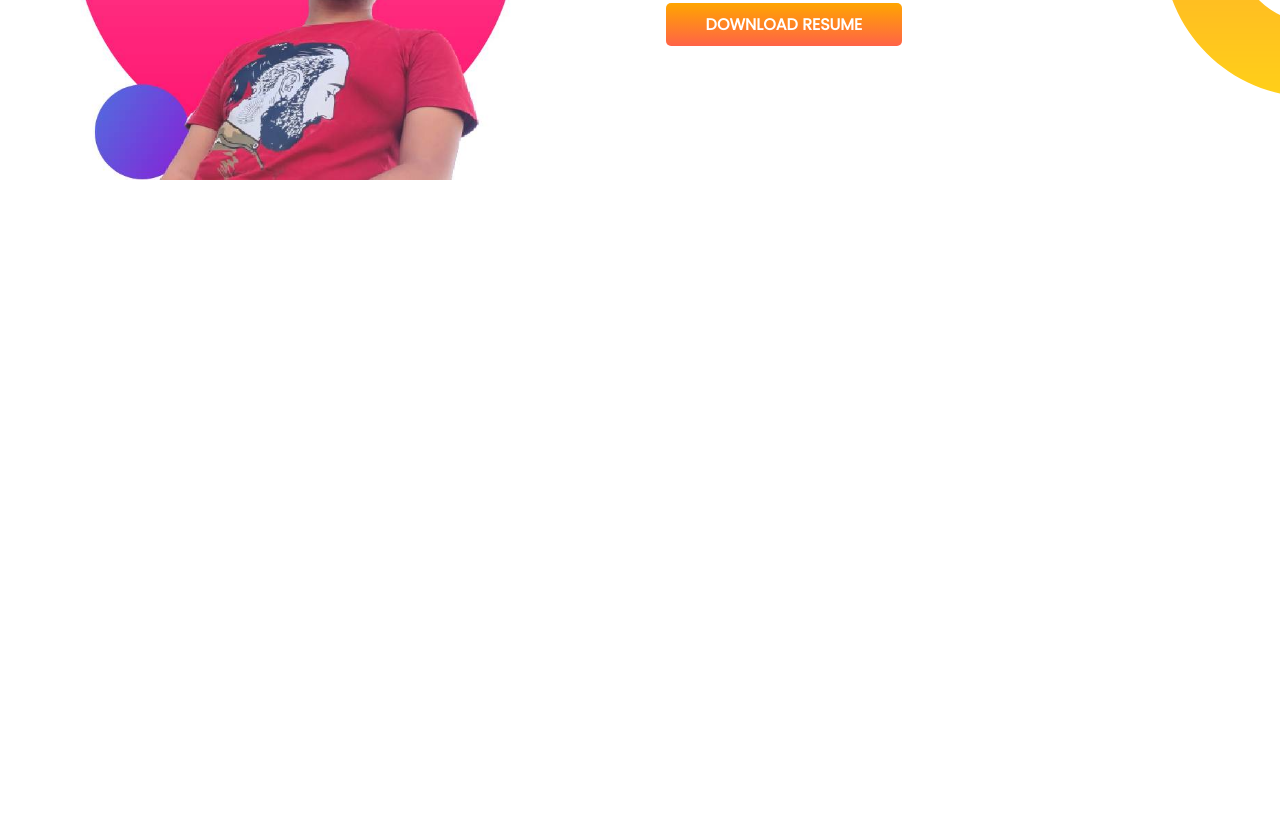
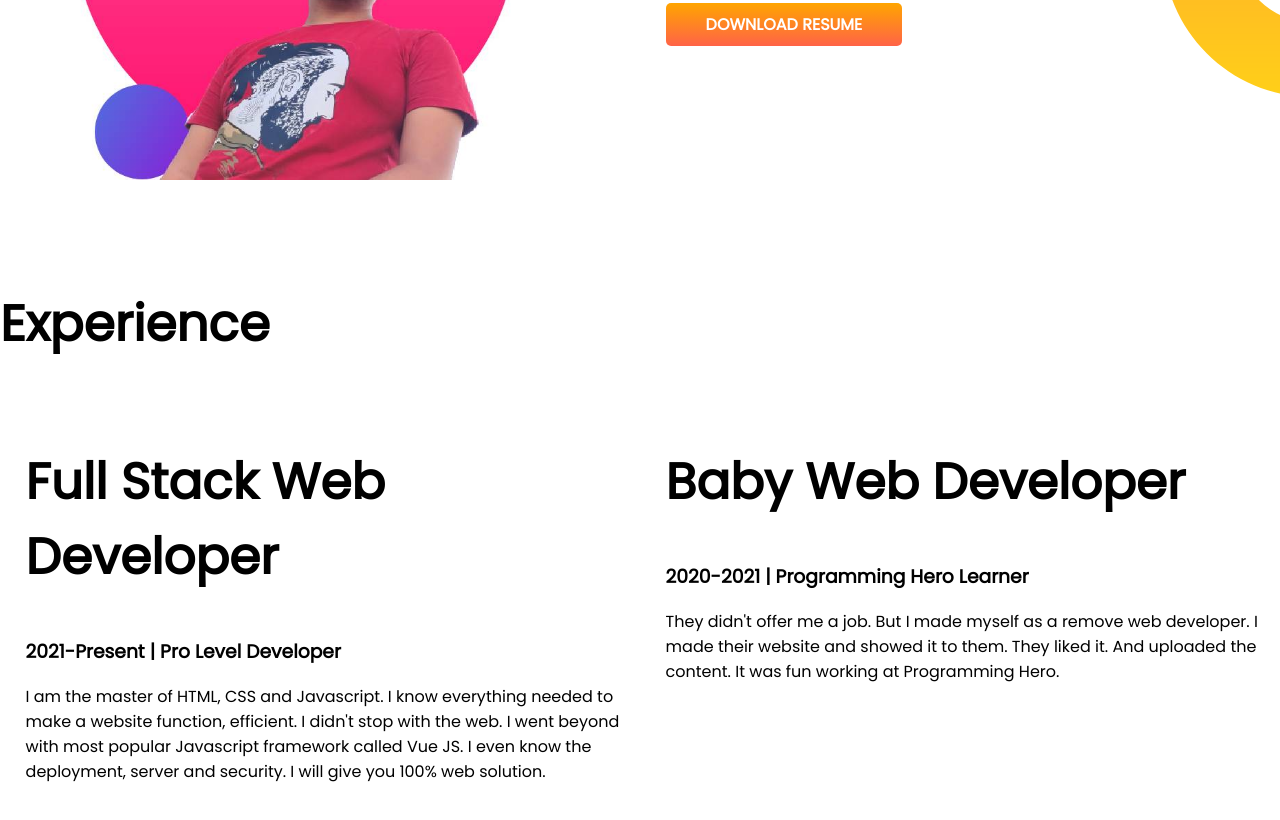
Before and after one commit to Mihir160/practiceportfolio, a plain HTML site: page index.html in a window 1280 px wide. Shown: the part 887-1707 px from the top of the page. Before the commit the page ends 1174 px from the top, so only its background shows below. Drawn offline with Linux system fonts and the light colour scheme.

Commit message:
3nd commit

```diff
--- a/index.html
+++ b/index.html
@@ -11,7 +11,7 @@
     <title>Portfolio</title>
 </head>
 <body>
-   <section class="top-banner">
+   <section class="top-banner flexible-container">
     <div class="halfwidth">
         <h1>Welcome To</h1>
         <h1><span class="orange-color">Mihir Roy</span> World!</h1>
@@ -24,7 +24,7 @@
         </div>
    </section>
 
-   <section class="dream-big">
+   <section class="dream-big flexible-container">
     <div class="halfwidth">
         <img src="img/img2.jpg" alt="">
 
@@ -39,5 +39,22 @@
     </div>
 
    </section>
+   <section class="experience-area">
+    <h1>Experience</h1>
+    <div class="flexible-container">
+        <div class="halfwidth">
+            <h1>Full Stack Web Developer</h1>
+            <h3>2021-Present | Pro Level Developer</h3>
+            <p>I am the master of HTML, CSS and Javascript. I know everything needed to make a website function, efficient. I didn't stop with the web. I went beyond with most popular Javascript framework called Vue JS. I even know the deployment, server and security.
+                I will give you 100% web solution.</p>
+        </div>
+        <div class="halfwidth">
+            <h1>Baby Web Developer</h1>
+            <h3>2020-2021 | Programming Hero Learner</h3>
+            <p>They didn't offer me a job. But I made myself as a remove web developer. I made their website and showed it to them. They liked it. And uploaded the content.
+                It was fun working at Programming Hero.</p>
+        </div>
+    </div>
+   </section>
 </body>
 </html>
--- a/style.css
+++ b/style.css
@@ -8,7 +8,7 @@ h1{
 .orange-color{
     color: orange;
 }
-section{
+.flexible-container{
     display: flex;
     margin-bottom: 100px;
 }
```
